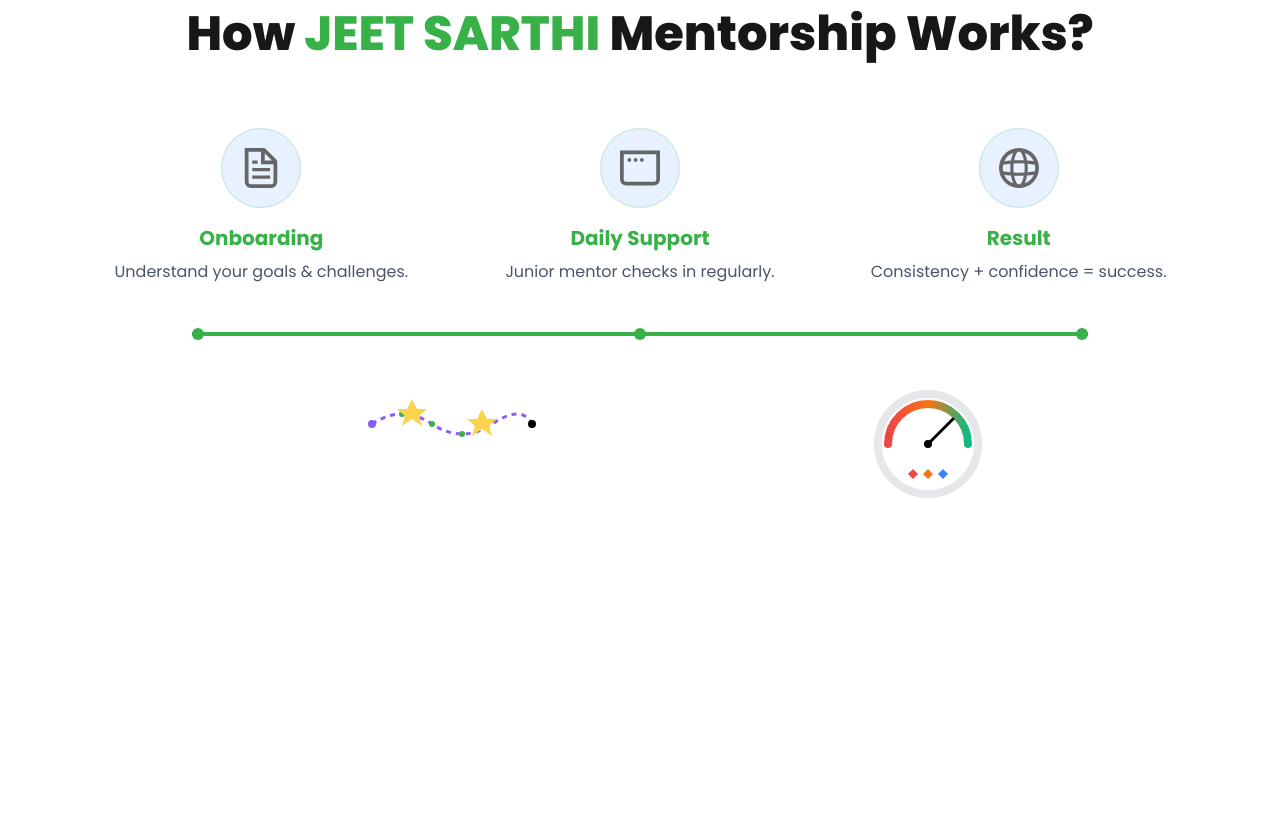
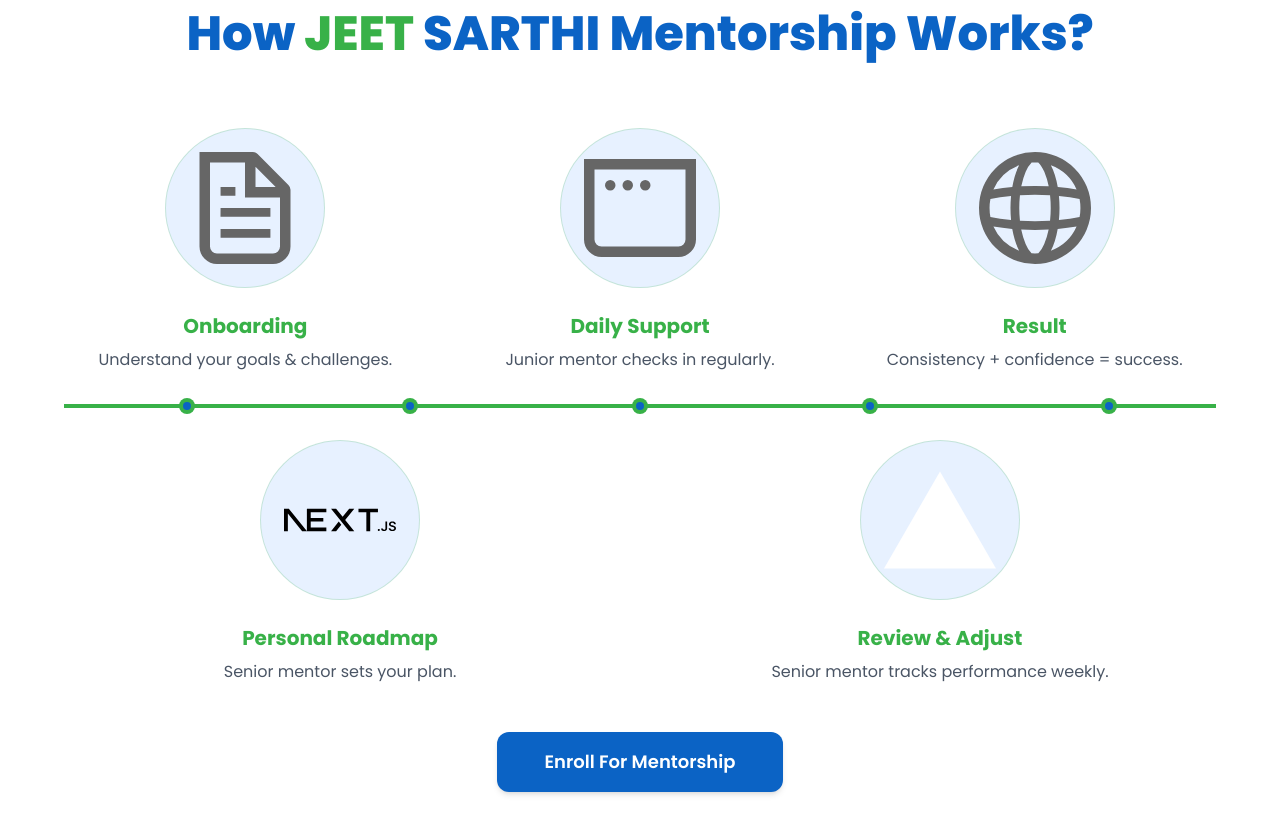
Before and after one commit to Prabal-verma/jeet-sarthi, a Next.js app: page / in a window 1280 px wide. Shown: the part 2400-3234 px from the top of the page. Before the commit the page ends 2968 px from the top, so only its background shows below. Built offline with nearby package versions, Linux system fonts and the light colour scheme.

Commit message:
Refactor layout and components for JEET SARTHI website; added new components (Banner, Hero, WhyChoose, Experience, HowItWorks) and updated styles. Modified tsconfig.json for improved path handling and included new assets (images and SVGs).

```diff
--- a/app/components/HowItWorks.tsx
+++ b/app/components/HowItWorks.tsx
@@ -1,14 +1,14 @@
 export default function HowItWorks() {
   return (
     <section className="w-full bg-white py-16">
-      <div className="max-w-6xl mx-auto px-6">
+      <div className="w-full px-8 md:px-16">
         {/* Heading */}
-        <h2 className="text-center text-4xl md:text-5xl font-extrabold leading-tight mb-16">
-          How <span className="text-[#38B148]">JEET SARTHI</span> Mentorship Works?
+        <h2 className="text-center text-4xl md:text-5xl font-extrabold leading-tight mb-16 text-[#0B63C5]">
+          How <span className="text-[#38B148]">JEET</span> SARTHI Mentorship Works?
         </h2>
 
-        {/* Three Main Steps */}
-        <div className="grid grid-cols-1 md:grid-cols-3 gap-8 mb-12">
+        {/* Top Row - Three Main Steps */}
+        <div className="grid grid-cols-1 md:grid-cols-3 gap-8 mb-8">
           <Step
             iconSrc="/file.svg"
             title="Onboarding"
@@ -27,95 +27,51 @@
         </div>
 
         {/* Timeline */}
-        <div className="relative mb-12">
+        <div className="relative mb-8">
           <div className="flex justify-center">
-            <div className="w-full max-w-4xl h-1 bg-[#38B148] relative">
-              {/* Timeline dots */}
-              <div className="absolute left-0 top-1/2 transform -translate-y-1/2 w-3 h-3 bg-[#38B148] rounded-full"></div>
-              <div className="absolute left-1/2 top-1/2 transform -translate-x-1/2 -translate-y-1/2 w-3 h-3 bg-[#38B148] rounded-full"></div>
-              <div className="absolute right-0 top-1/2 transform -translate-y-1/2 w-3 h-3 bg-[#38B148] rounded-full"></div>
+            <div className="w-full h-1 bg-[#38B148] relative">
+              {/* Timeline dots - 5 total */}
+              <div className="absolute left-[10%] top-1/2 transform -translate-y-1/2 w-4 h-4 bg-[#38B148] rounded-full">
+                <div className="absolute top-1/2 left-1/2 transform -translate-x-1/2 -translate-y-1/2 w-2 h-2 bg-[#0B63C5] rounded-full"></div>
+              </div>
+              <div className="absolute left-[30%] top-1/2 transform -translate-x-1/2 -translate-y-1/2 w-4 h-4 bg-[#38B148] rounded-full">
+                <div className="absolute top-1/2 left-1/2 transform -translate-x-1/2 -translate-y-1/2 w-2 h-2 bg-[#0B63C5] rounded-full"></div>
+              </div>
+              <div className="absolute left-[50%] top-1/2 transform -translate-x-1/2 -translate-y-1/2 w-4 h-4 bg-[#38B148] rounded-full">
+                <div className="absolute top-1/2 left-1/2 transform -translate-x-1/2 -translate-y-1/2 w-2 h-2 bg-[#0B63C5] rounded-full"></div>
+              </div>
+              <div className="absolute left-[70%] top-1/2 transform -translate-x-1/2 -translate-y-1/2 w-4 h-4 bg-[#38B148] rounded-full">
+                <div className="absolute top-1/2 left-1/2 transform -translate-x-1/2 -translate-y-1/2 w-2 h-2 bg-[#0B63C5] rounded-full"></div>
+              </div>
+              <div className="absolute left-[90%] top-1/2 transform -translate-y-1/2 w-4 h-4 bg-[#38B148] rounded-full">
+                <div className="absolute top-1/2 left-1/2 transform -translate-x-1/2 -translate-y-1/2 w-2 h-2 bg-[#0B63C5] rounded-full"></div>
+              </div>
             </div>
           </div>
         </div>
 
-        {/* Bottom Row - Additional Icons */}
+        {/* Bottom Row - Two Additional Steps */}
         <div className="grid grid-cols-1 md:grid-cols-2 gap-12">
-          {/* Left Icon Set - Journey/Path */}
-          <div className="flex justify-center">
-            <div className="relative">
-              {/* Winding path */}
-              <svg width="200" height="80" viewBox="0 0 200 80" className="absolute">
-                <path
-                  d="M20 40 Q50 20 80 40 Q110 60 140 40 Q170 20 180 40"
-                  stroke="#8B5CF6"
-                  strokeWidth="3"
-                  strokeDasharray="5,5"
-                  fill="none"
-                />
-                {/* Dots along path */}
-                <circle cx="50" cy="30" r="3" fill="#38B148" />
-                <circle cx="80" cy="40" r="3" fill="#38B148" />
-                <circle cx="110" cy="50" r="3" fill="#38B148" />
-                {/* Start marker */}
-                <circle cx="20" cy="40" r="4" fill="#8B5CF6" />
-                {/* End marker */}
-                <circle cx="180" cy="40" r="4" fill="#000" />
-                {/* Stars */}
-                <polygon points="60,15 65,25 75,25 67,32 70,42 60,35 50,42 53,32 45,25 55,25" fill="#FCD34D" />
-                <polygon points="130,25 135,35 145,35 137,42 140,52 130,45 120,52 123,42 115,35 125,35" fill="#FCD34D" />
-              </svg>
-            </div>
-          </div>
+          <Step
+            iconSrc="/next.svg"
+            title="Personal Roadmap"
+            description="Senior mentor sets your plan."
+          />
+          <Step
+            iconSrc="/vercel.svg"
+            title="Review & Adjust"
+            description="Senior mentor tracks performance weekly."
+          />
+        </div>
 
-          {/* Right Icon Set - Progress/Growth */}
-          <div className="flex justify-center">
-            <div className="relative">
-              {/* Speedometer */}
-              <svg width="120" height="120" viewBox="0 0 120 120" className="relative">
-                {/* Gauge background */}
-                <circle
-                  cx="60"
-                  cy="60"
-                  r="50"
-                  fill="none"
-                  stroke="#E5E7EB"
-                  strokeWidth="8"
-                />
-                {/* Colored arc */}
-                <path
-                  d="M 20 60 A 40 40 0 1 1 100 60"
-                  fill="none"
-                  stroke="url(#gradient)"
-                  strokeWidth="8"
-                  strokeLinecap="round"
-                />
-                {/* Needle */}
-                <line
-                  x1="60"
-                  y1="60"
-                  x2="85"
-                  y2="35"
-                  stroke="#000"
-                  strokeWidth="3"
-                  strokeLinecap="round"
-                />
-                {/* Center dot */}
-                <circle cx="60" cy="60" r="4" fill="#000" />
-                {/* Arrows below */}
-                <polygon points="40,90 45,85 50,90 45,95" fill="#EF4444" />
-                <polygon points="55,90 60,85 65,90 60,95" fill="#F97316" />
-                <polygon points="70,90 75,85 80,90 75,95" fill="#3B82F6" />
-                {/* Gradient definition */}
-                <defs>
-                  <linearGradient id="gradient" x1="0%" y1="0%" x2="100%" y2="0%">
-                    <stop offset="0%" stopColor="#EF4444" />
-                    <stop offset="50%" stopColor="#F97316" />
-                    <stop offset="100%" stopColor="#10B981" />
-                  </linearGradient>
-                </defs>
-              </svg>
-            </div>
-          </div>
+        {/* CTA Button */}
+        <div className="mt-12 flex justify-center">
+          <button
+            type="button"
+            className="px-12 py-4 bg-[#0B63C5] text-white text-lg font-semibold rounded-xl shadow-md hover:bg-[#38B148] transition-colors duration-300"
+          >
+            Enroll For Mentorship
+          </button>
         </div>
       </div>
     </section>
@@ -131,8 +87,8 @@
 function Step({ iconSrc, title, description }: StepProps) {
   return (
     <div className="text-center">
-      <div className="mx-auto mb-4 w-20 h-20 rounded-full bg-[#E7F1FF] border border-[#38B148]/20 flex items-center justify-center">
-        <img src={iconSrc} className="w-10 h-10" alt="icon" />
+      <div className="mx-auto mb-6 w-40 h-40 rounded-full bg-[#E7F1FF] border border-[#38B148]/20 flex items-center justify-center">
+        <img src={iconSrc} className="w-28 h-28" alt="icon" />
       </div>
       <h3 className="text-[#38B148] text-xl font-bold mb-2">{title}</h3>
       <p className="text-gray-600 text-base">{description}</p>
```
Also changed, not shown: public/girl.webp (added).
